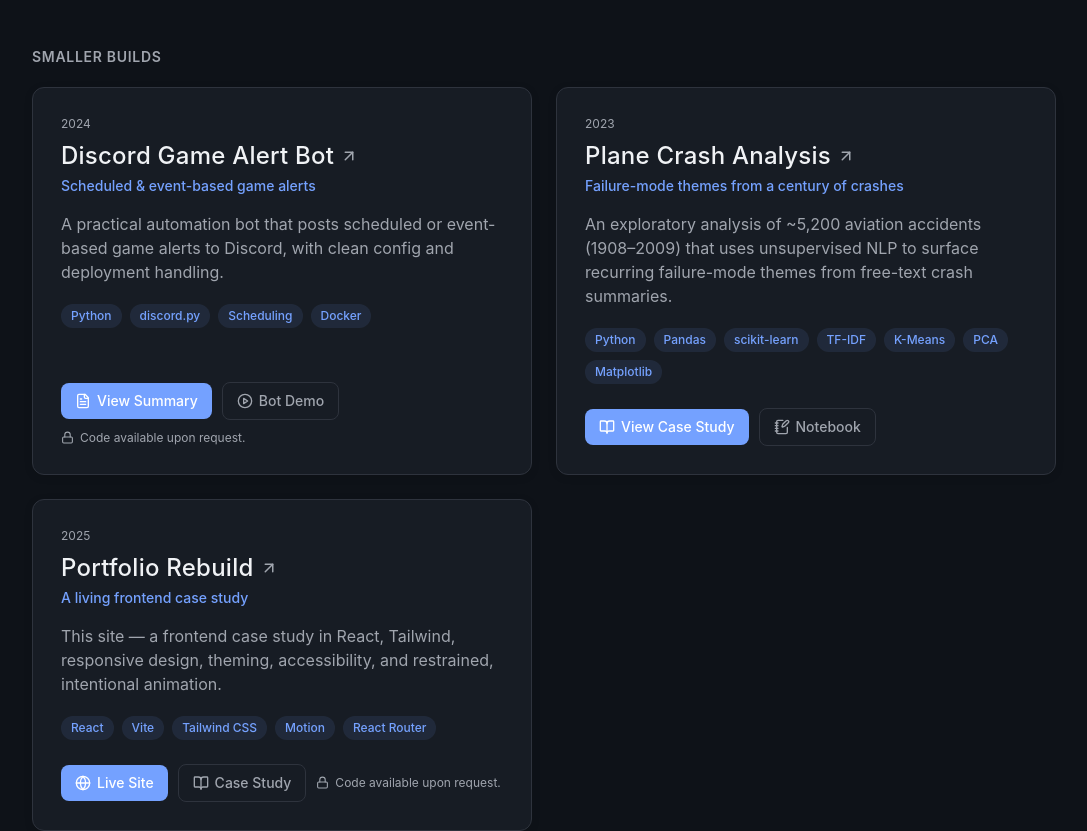
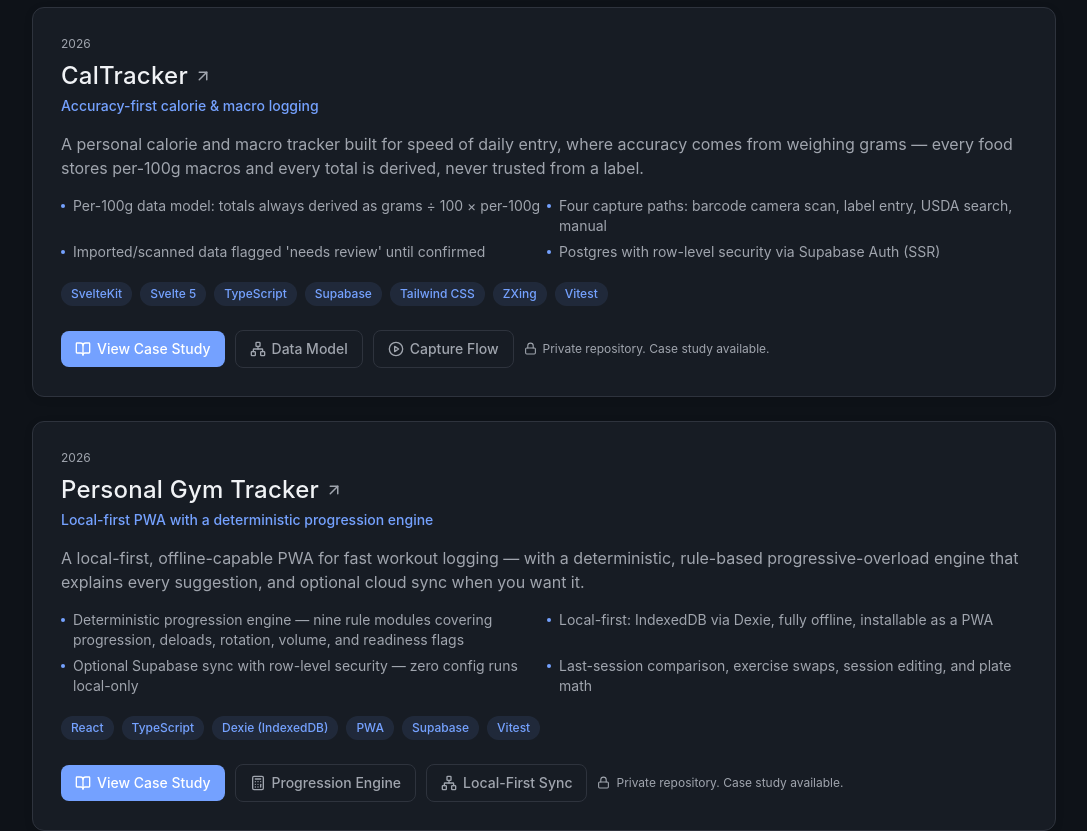
Before and after one commit to jaredf96/website, a React (Vite) app: page /work in a window 1280 px wide. Shown: the part 1640-2471 px from the top of the page, without its empty margins (96-1183 px from the left). Built offline with nearby package versions, Linux system fonts and the light colour scheme.

Commit message:
Add CalTracker and Gym Tracker as featured case studies

```diff
--- a/src/data/projects.js
+++ b/src/data/projects.js
@@ -228,6 +228,147 @@ export const projects = [
     },
   },
 
+  {
+    slug: "caltracker",
+    name: "CalTracker",
+    tagline: "Accuracy-first calorie & macro logging",
+    group: "featured",
+    year: "2026",
+    status: "private",
+    repo: null,
+    repoNote: "Private repository. Case study available.",
+    summary:
+      "A personal calorie and macro tracker built for speed of daily entry, where accuracy comes from weighing grams — every food stores per-100g macros and every total is derived, never trusted from a label.",
+    context:
+      "Most food trackers optimize for database size and accept whatever numbers the database claims. CalTracker inverts that: a kitchen scale is the source of truth, imported data is quarantined until reviewed, and logging a meal takes seconds.",
+    role: "Solo — product, data model, full-stack build.",
+    tech: ["SvelteKit", "Svelte 5", "TypeScript", "Supabase", "Tailwind CSS", "ZXing", "Vitest"],
+    highlights: [
+      "Per-100g data model: totals always derived as grams ÷ 100 × per-100g",
+      "Four capture paths: barcode camera scan, label entry, USDA search, manual",
+      "Imported/scanned data flagged 'needs review' until confirmed",
+      "Postgres with row-level security via Supabase Auth (SSR)",
+      "Six unit-test suites: nutrition math, USDA + Open Food Facts clients, auth guard, DB layer",
+    ],
+    metrics: [],
+    actions: [
+      { kind: "case-study", label: "View Case Study", to: "/work/caltracker" },
+      { kind: "architecture", label: "Data Model", to: "/work/caltracker#model" },
+      { kind: "demo", label: "Capture Flow", to: "/work/caltracker#capture" },
+    ],
+    caseStudy: {
+      sections: [
+        {
+          id: "overview",
+          title: "Overview",
+          body: [
+            "CalTracker is a single-user calorie and macro logger built around one conviction: the kitchen scale is the only number you should trust. Label and database values are starting points, not truth.",
+            "The product goal is speed — logging a weighed meal should take seconds — without ever compromising the integrity of the daily totals.",
+          ],
+        },
+        {
+          id: "model",
+          title: "Accuracy-First Data Model",
+          body: [
+            "Every food stores macros per 100g, and every logged total is derived at read time as amount ÷ 100 × per-100g. Nothing user-facing is ever a stored, editable total — so a corrected food definition retroactively fixes every meal that used it.",
+          ],
+          bullets: [
+            "Per-100g as the single canonical representation for all foods",
+            "Derived totals — no denormalized numbers to drift out of sync",
+            "Imported and scanned foods are flagged 'needs review' until explicitly confirmed",
+            "Postgres with row-level security; auth via Supabase SSR helpers",
+          ],
+        },
+        {
+          id: "capture",
+          title: "Fast Capture",
+          body: [
+            "Daily use lives or dies on entry friction, so there are four ways in: scan a barcode with the camera (ZXing), transcribe a nutrition label, search USDA FoodData Central, or enter manually. All four converge on the same review step before anything is trusted.",
+          ],
+          media: { kind: "image", label: "Capture flow — coming soon" },
+        },
+        {
+          id: "testing",
+          title: "Testing & Tradeoffs",
+          body: [
+            "The parts that can silently lie are the parts under test: the nutrition math, the USDA and Open Food Facts API clients, the auth guard, and the database layer — six Vitest suites in strict TypeScript.",
+            "Notable tradeoffs: deriving totals costs reads but eliminates a whole class of stale-data bugs; quarantining imports adds a tap but keeps garbage out of the log; and database errors are propagated to the UI rather than rendering empty states that look like truth.",
+          ],
+        },
+      ],
+    },
+  },
+
+  {
+    slug: "gym-tracker",
+    name: "Personal Gym Tracker",
+    tagline: "Local-first PWA with a deterministic progression engine",
+    group: "featured",
+    year: "2026",
+    status: "private",
+    repo: null,
+    repoNote: "Private repository. Case study available.",
+    summary:
+      "A local-first, offline-capable PWA for fast workout logging — with a deterministic, rule-based progressive-overload engine that explains every suggestion, and optional cloud sync when you want it.",
+    context:
+      "A 'Notes-app upgrade' for the gym: log sets in seconds, see last session at a glance, and get progression suggestions you can actually audit — computed by rules, not vibes. Data lives on-device and the app works fully offline; Supabase sync is strictly opt-in.",
+    role: "Solo — product, engine design, frontend, sync.",
+    tech: ["React", "TypeScript", "Dexie (IndexedDB)", "PWA", "Supabase", "Vitest"],
+    highlights: [
+      "Deterministic progression engine — nine rule modules covering progression, deloads, rotation, volume, and readiness flags",
+      "Local-first: IndexedDB via Dexie, fully offline, installable as a PWA",
+      "Optional Supabase sync with row-level security — zero config runs local-only",
+      "Last-session comparison, exercise swaps, session editing, and plate math",
+      "Engine behaviors covered by a Vitest suite; delivered in hardening phases (data safety → engine truthfulness → UX)",
+    ],
+    metrics: [],
+    actions: [
+      { kind: "case-study", label: "View Case Study", to: "/work/gym-tracker" },
+      { kind: "scoring", label: "Progression Engine", to: "/work/gym-tracker#engine" },
+      { kind: "architecture", label: "Local-First Sync", to: "/work/gym-tracker#sync" },
+    ],
+    caseStudy: {
+      sections: [
+        {
+          id: "overview",
+          title: "Overview",
+          body: [
+            "A mobile-first PWA for tracking gym progress, seeded from the 4-day upper/lower split I actually run. The design bar was simple: logging a set must be faster than the rest timer, and every progression suggestion must be explainable.",
+          ],
+        },
+        {
+          id: "engine",
+          title: "Deterministic Progression Engine",
+          body: [
+            "Progressive overload is handled by a rule-based engine, deliberately not an ML model: given your history, it produces the same suggestion every time, and each rule can be read, tested, and argued with.",
+            "The engine is decomposed into nine focused modules — progression, deload, rotation, schedule, volume, comparison, readiness flags, analysis, and stats — each independently unit-tested with Vitest.",
+          ],
+        },
+        {
+          id: "sync",
+          title: "Local-First Architecture & Optional Sync",
+          body: [
+            "All data lives on-device in IndexedDB (via Dexie), so the app is fully functional offline and installs to the home screen as a PWA. Cloud sync is strictly additive: with no environment variables set, there is no login and no network dependency; with Supabase configured, you get accounts and per-user row-level-secured persistence.",
+          ],
+          bullets: [
+            "IndexedDB via Dexie with live React queries (dexie-react-hooks)",
+            "First launch seeds the exercise library and program from a spreadsheet template",
+            "Sync is opt-in by configuration — local-only remains the default path",
+            "Row-level security scopes every synced row to its owner",
+          ],
+        },
+        {
+          id: "tradeoffs",
+          title: "Tradeoffs & Discipline",
+          body: [
+            "Deterministic rules over ML: less flashy, but auditable, testable, and trustworthy at 6am with a barbell loaded. Local-first over cloud-first: sync complexity is real, but the app never blocks on a network it doesn't need.",
+            "The build was delivered in explicit hardening phases — data-safety for sync/seeding/backup first, then engine truthfulness fixes, then UX polish — with the engine's behavior locked down by tests before the interface got attention.",
+          ],
+        },
+      ],
+    },
+  },
+
   // ───────────────────────── Smaller Builds ─────────────────────────
   {
     slug: "discord-game-alert-bot",
```
